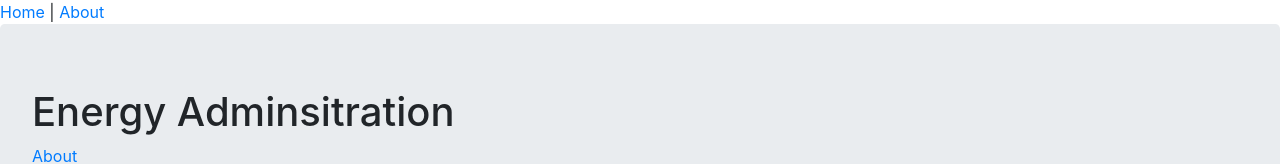
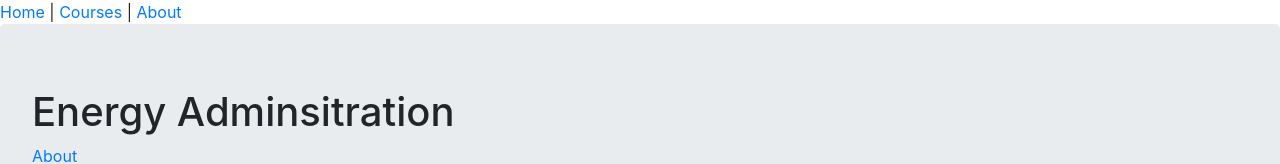
Before and after one commit to satishmarathe/energy-app-ui, a React (Create React App) app: page / in a window 1280 px wide. Shown: the top 164 px of the page. Built offline with nearby package versions, Linux system fonts and the light colour scheme.

Commit message:
work started for Energy Bills Page

```diff
--- a/src/common/Header.js
+++ b/src/common/Header.js
@@ -3,7 +3,7 @@ import React from "react";
 function Header(){
     return(
         <nav>
-            <a href="/">Home</a> | <a href="/about">About</a>
+            <a href="/">Home</a> | <a href="/courses">Courses</a> | {" "}<a href="/about">About</a>
         </nav>
     )
 }
--- a/src/components/App.js
+++ b/src/components/App.js
@@ -1,6 +1,7 @@
 import React from "react";
 import AboutPage from "./AboutPage.js";
 import HomePage from "./HomePage.js";
+import EnergyBillsPage from "./EnergyBillsPage.js";
 import Header from "../common/Header.js";
 
 function App(){
@@ -9,6 +10,8 @@ function App(){
         const route = window.location.pathname;
         if(route === "/about"){
             return <AboutPage/>;
+        }else if(route === "/courses"){
+            return <EnergyBillsPage/>;
         }else{
             return <HomePage/>;
         }
--- /dev/null
+++ b/src/components/EnergyBillsPage.js
@@ -0,0 +1,9 @@
+import React from "react";
+class EnergyBillsPage extends React.Component{
+    render(){
+        return(
+            <h3>Energy Bills</h3>
+        );
+    }
+}
+export default EnergyBillsPage;
```
Also changed, not shown: 1 other file (tests, documents, lock files or other folders).
